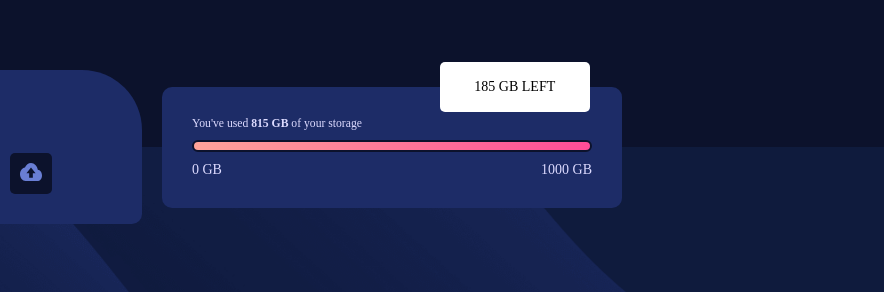
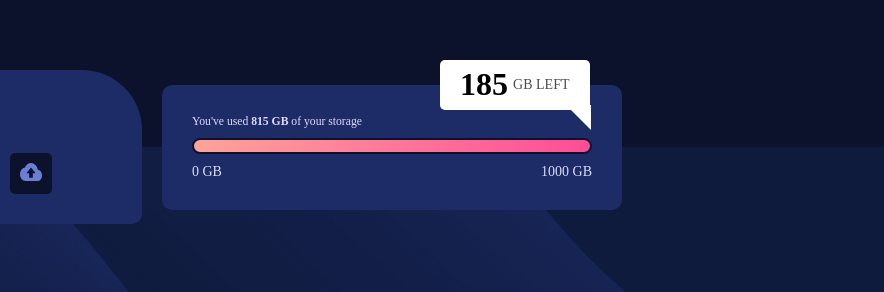
Before and after one commit to Htoomyat-Kyaing/Fylo-Data-Storage, a plain HTML site: page index.html in a window 1280 px wide. Shown: the part 253-545 px from the top of the page, 396-1280 px from the left. Drawn offline with Linux system fonts and the light colour scheme.

Commit message:
adjusted notification

```diff
--- a/index.html
+++ b/index.html
@@ -27,10 +27,11 @@
 
     <section class="display">
       <div class="display__notification">
-        <p>185 GB LEFT</p>
+        <p class="big-text">185</p>
+        <p class="opacity-70">GB LEFT</p>
       </div>
       <p class="display__message">You've used <span><b>815 GB</b></span> of your storage</p>
-      <div class="display__progress-bar"></div>
+      <div class="display__progress-bar bg-dark-blue"></div>
       <div class="display__progress">
         <p>0 GB</p>
         <p>1000 GB</p>
--- a/style.css
+++ b/style.css
@@ -58,7 +58,7 @@ main {
   position: relative;
 }
 .display__progress-bar {
-  height: 12px;
+  height: 16px;
   width: 400px;
   border-radius: 10px;
   background: hsl(6, 100%, 80%);
@@ -88,7 +88,30 @@ main {
   top: -20%;
   border-radius: 5px;
   padding: 10px;
+  gap: 5px;
+}
+.display__notification:after {
+  content: "";
+  position: absolute;
+  display: block;
+  width: 0;
+  border-style: solid;
+  border-width: 0 25px 25px 0;
+  border-color: transparent #ffff;
+  bottom: -20px;
+  left: 92%;
+  margin-left: -12px;
 }
 .display__message {
   font-size: smaller;
 }
+
+/* utility classes */
+.big-text {
+  font-size: xx-large;
+  font-weight: 700;
+  opacity: 100%;
+}
+.opacity-70 {
+  opacity: 70%;
+}
```
